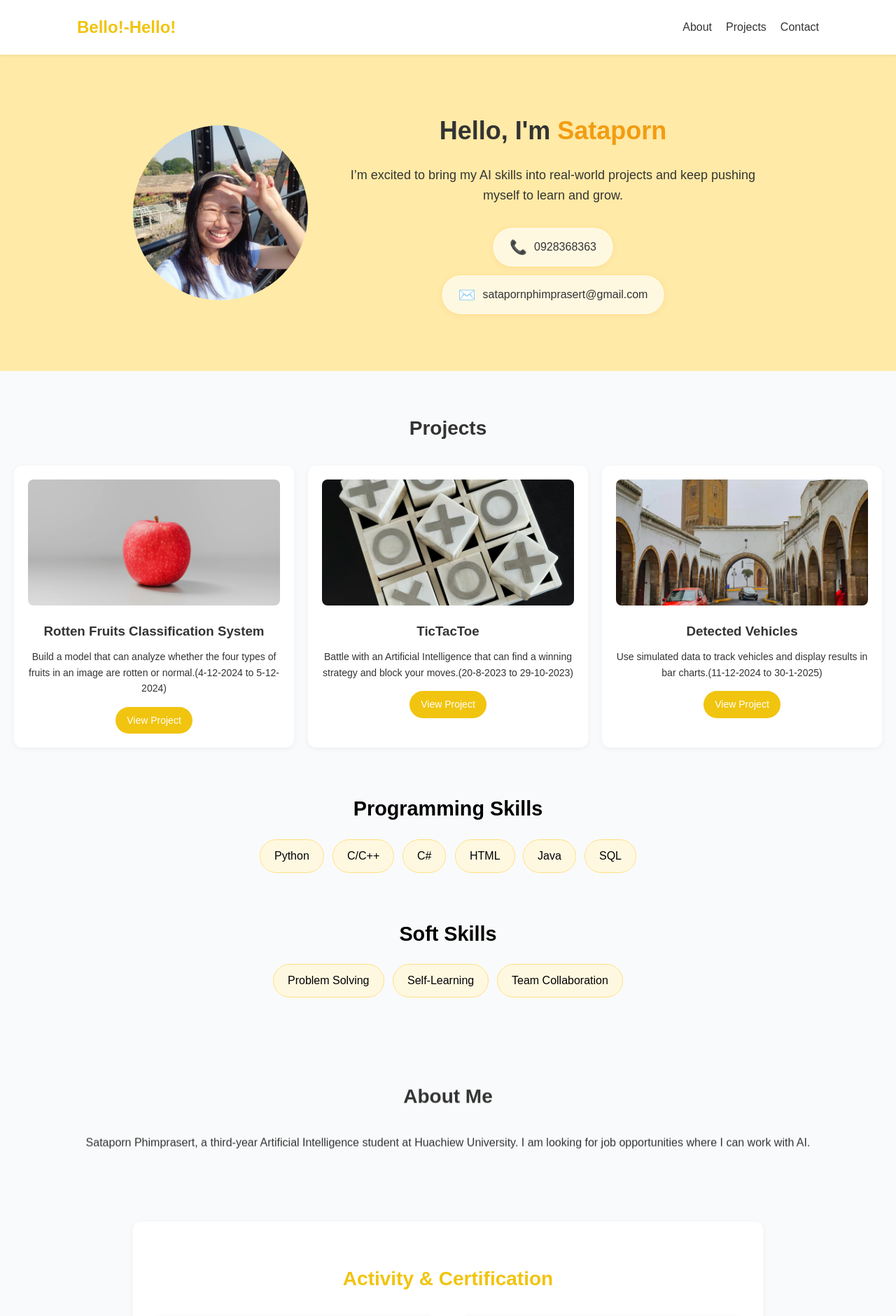
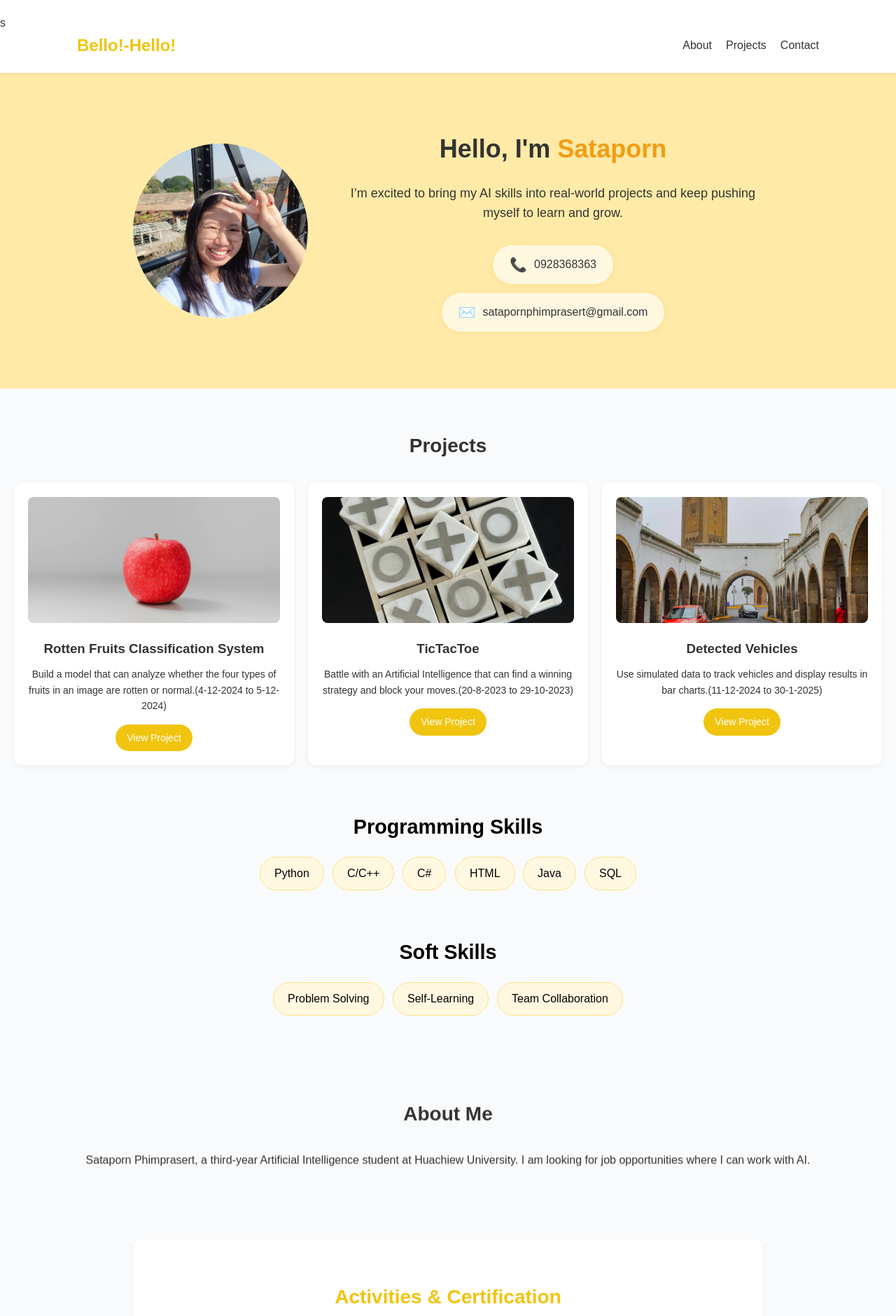
Before and after one commit to sar4785/Portfolio, a plain HTML site: page index.html in a window 1280 px wide. Shown: the top 1880 px of the page at 70% size. Drawn offline with Linux system fonts and the light colour scheme.

Commit message:
Update index.html

```diff
--- a/index.html
+++ b/index.html
@@ -12,7 +12,7 @@
 </head>
 <body>
 
-    <header class="header">
+    <header class="header">s
         <div class="container">
             <h1 class="logo">Bello!-Hello!</h1>
             <nav>
@@ -108,7 +108,7 @@
     </section>
 
    <section id="activity-card" class="activity-section">
-  <h2 class="activity-title">Activity & Certification</h2>
+  <h2 class="activity-title">Activities & Certification</h2>
   <div class="activity-gallery">
     <div class="activity-item">
       <img src="image/act1.jpg" alt="Laudkrabang">
```
